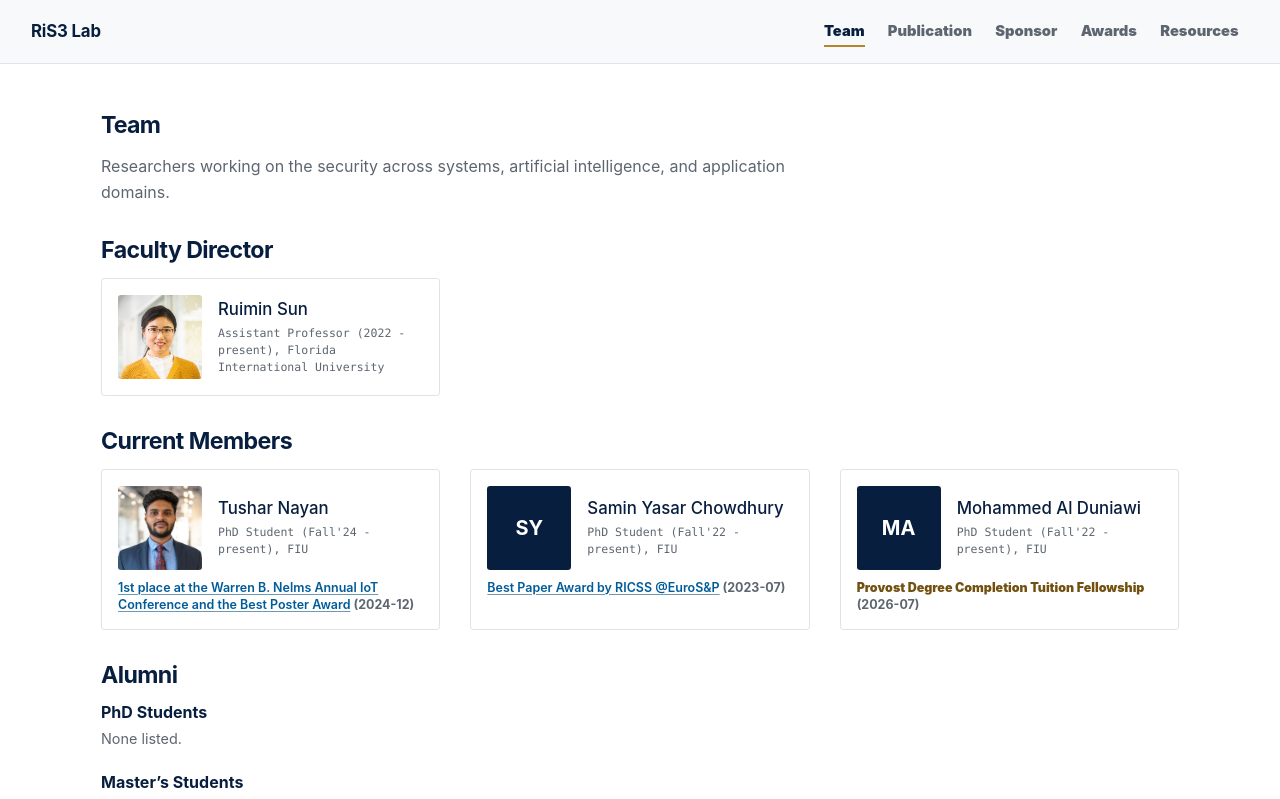
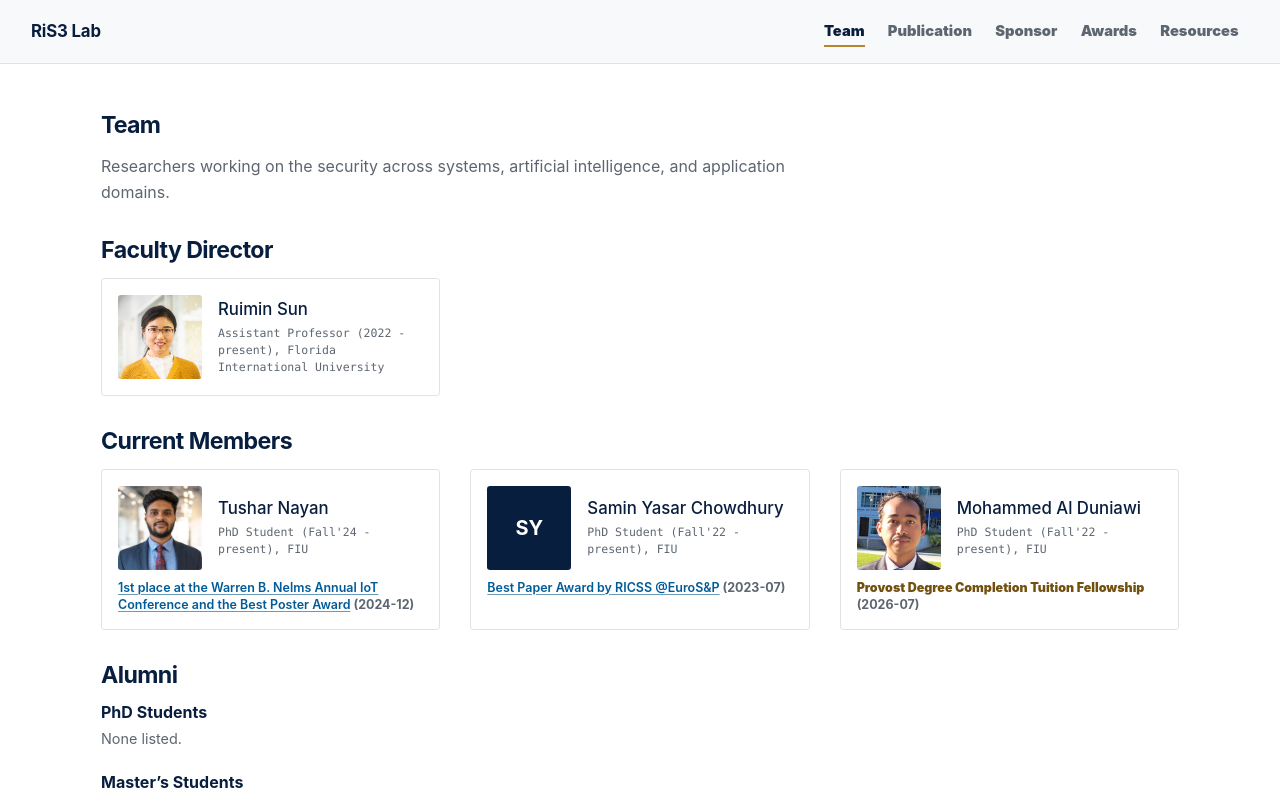
Before and after one commit to gracesrm/gracesrm.github.io, a React (Create React App) app: page /team in a window 1280 px wide. Shown: the top 799 px of the page. Built offline with nearby package versions, Linux system fonts and the light colour scheme.

Commit message:
add Mohammed's profile and link

```diff
--- a/src/components/PersonCard.jsx
+++ b/src/components/PersonCard.jsx
@@ -48,20 +48,21 @@ const PersonCard = ({
 }) => {
   if (!person) return null;
 
-  const homepageLink = (person.links || []).find(({ label, type }) => (
+  const profileLink = (person.links || []).find(({ label, type }) => (
     type === 'homepage' || label.toLowerCase() === 'homepage'
-  ));
+  )) || (person.links || []).find(({ type }) => type === 'linkedin');
+  const profileDestination = profileLink && profileLink.type === 'linkedin' ? 'profile' : 'homepage';
   const className = compact ? 'content-card person-card person-card--compact' : 'content-card person-card';
 
   return (
-    <article className={`${className}${homepageLink ? ' person-card--linked' : ''}`}>
-      {homepageLink && (
+    <article className={`${className}${profileLink ? ' person-card--linked' : ''}`}>
+      {profileLink && (
         <a
           className="person-card__overlay-link"
-          href={homepageLink.url}
-          aria-label={`Visit ${person.name}'s homepage`}
+          href={profileLink.url}
+          aria-label={`Visit ${person.name}'s ${profileDestination}`}
         >
-          <span className="sr-only">Visit {person.name}'s homepage</span>
+          <span className="sr-only">Visit {person.name}'s {profileDestination}</span>
         </a>
       )}
       <div className="person-card__identity">
--- a/src/content/people.js
+++ b/src/content/people.js
@@ -1,4 +1,5 @@
 import ruiminPhoto from '../Assets/profile_s.jpg';
+import mohammedPhoto from '../Assets/mohammed-al-duniawi.jpg';
 import tusharPhoto from '../Assets/tushar-nayan.jpg';
 
 /**
@@ -185,7 +186,14 @@ export const people = [
         date: '2026-07',
       },
     ],
-    links: [],
+    photo: mohammedPhoto,
+    links: [
+      {
+        label: 'LinkedIn',
+        url: 'https://www.linkedin.com/in/mohammed-alduniawi/',
+        type: 'linkedin',
+      },
+    ],
     displayOrder: 5,
   },
   {
```
Also changed, not shown: src/Assets/mohammed-al-duniawi.jpg (added), 1 other file (tests, documents, lock files or other folders).
